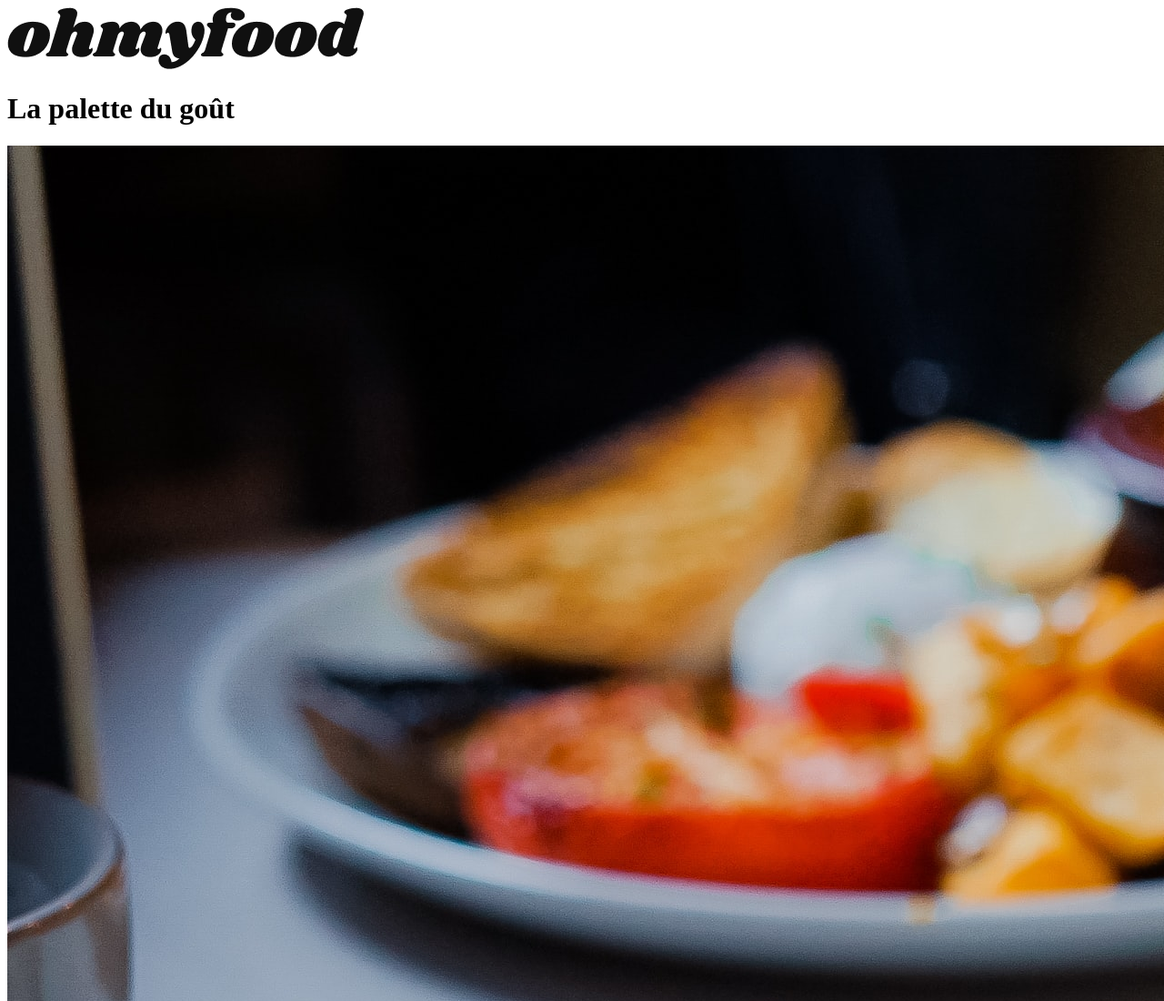
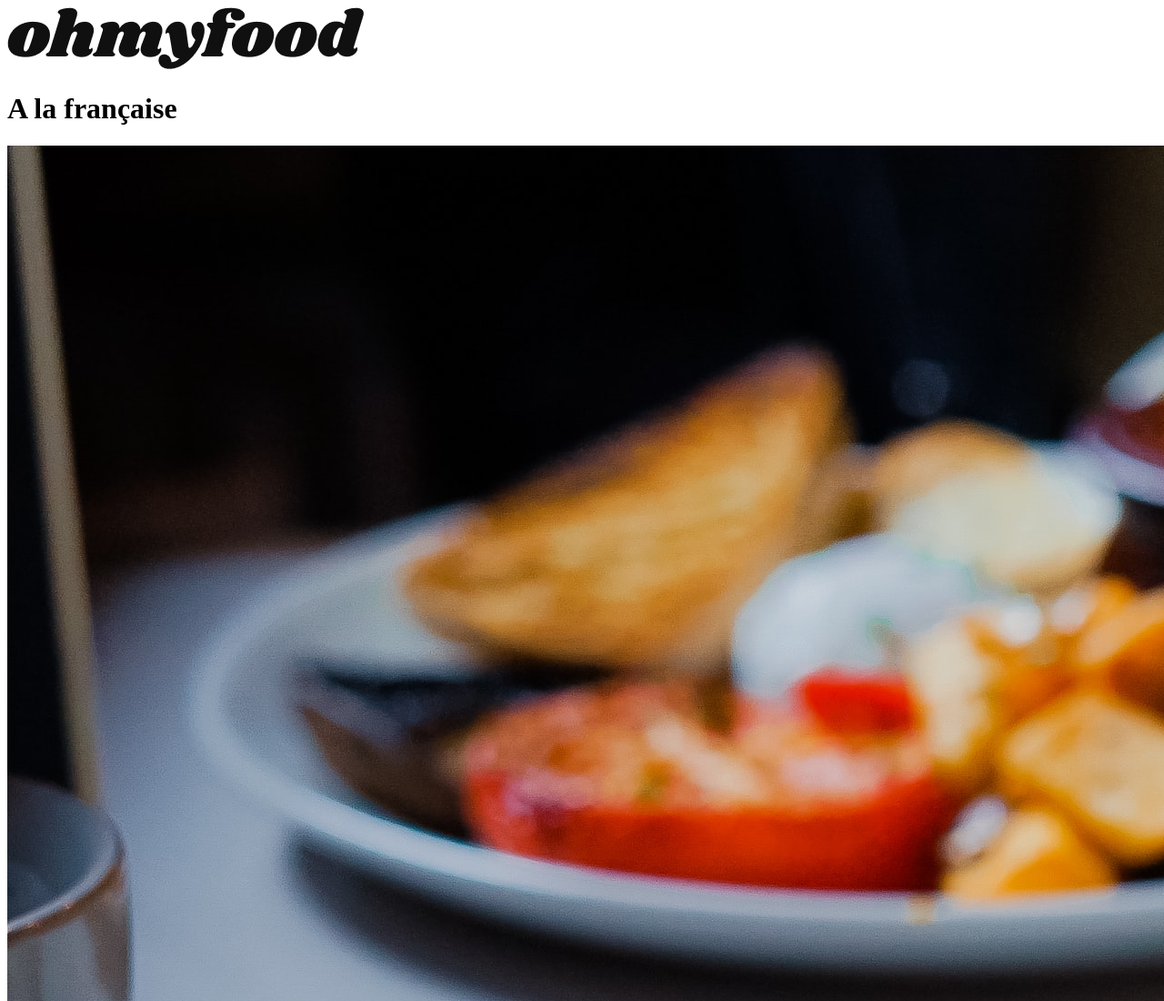
Before and after one commit to MelanieDes/Ohmyfood, a plain HTML site: page page4.html in a window 1280 px wide. Shown: the top 1100 px of the page at 91% size. Drawn offline with Linux system fonts and the light colour scheme; a web font is replaced by a local one.

Commit message:
changement du titre h1

```diff
--- a/page4.html
+++ b/page4.html
@@ -13,7 +13,7 @@
         <img src="images/logo/ohmyfood.png" alt="Image du logo">
     </header>
     <main>
-        <h1>La palette du goût</h1>
+        <h1>A la française</h1>
         <section>
             <img src="images/restaurants/toa-heftiba-DQKerTsQwi0-unsplash.jpg" alt="Image d'un menu du restaurant A la française">
         </section>
```
Also changed, not shown: page2.html (+1 -1 lines), page3.html (+1 -1 lines).
